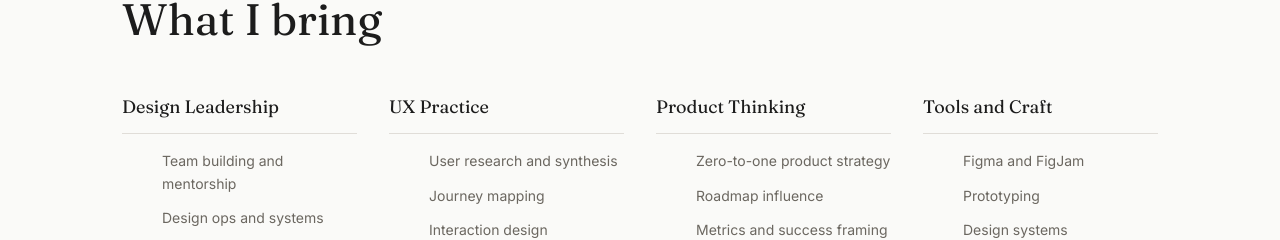
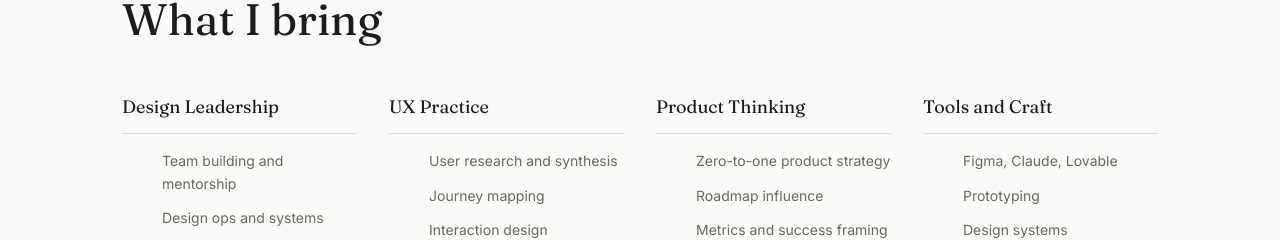
Before and after one commit to jxmcfarland/portfolio, a React (Vite) app: page / in a window 1280 px wide. Shown: the part 2966-3206 px from the top of the page. Built offline with nearby package versions, Linux system fonts and the light colour scheme.

Commit message:
Fixed skills

```diff
--- a/src/pages/Home.jsx
+++ b/src/pages/Home.jsx
@@ -605,7 +605,7 @@ function Skills() {
     },
     {
       title: 'Tools and Craft',
-      items: ['Figma and FigJam', 'Prototyping', 'Design systems', 'Accessibility (WCAG)'],
+      items: ['Figma, Claude, Lovable', 'Prototyping', 'Design systems', 'Accessibility (WCAG)'],
     },
   ]
 
```
